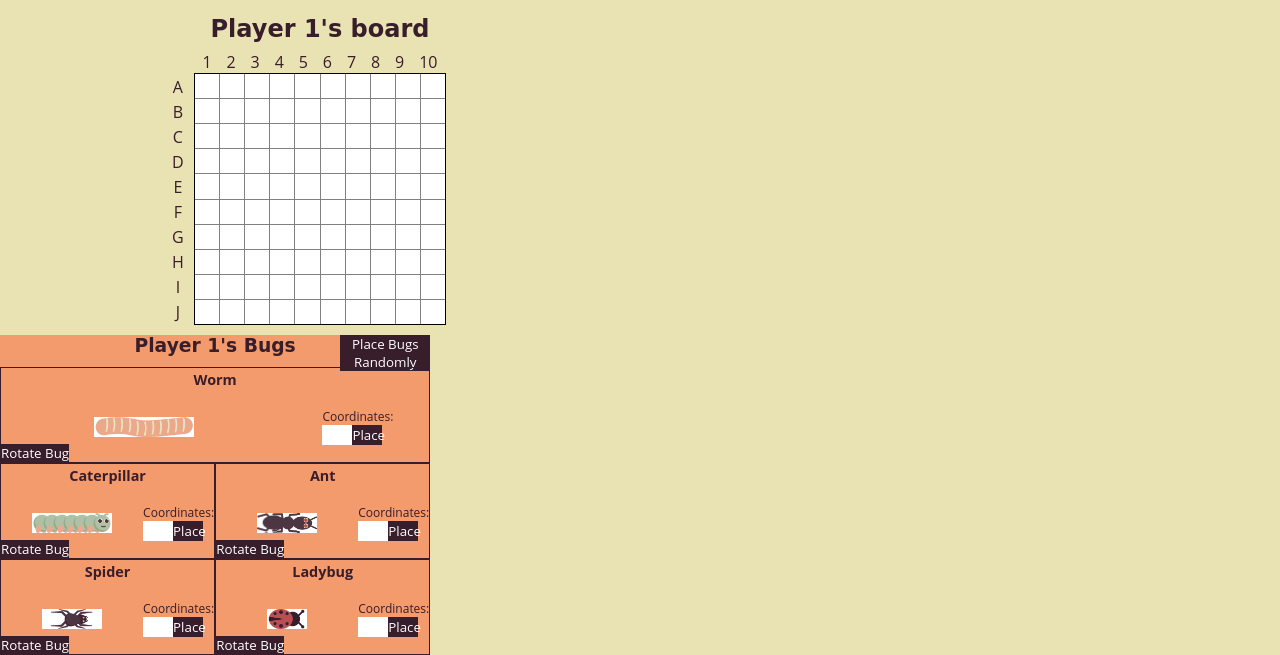
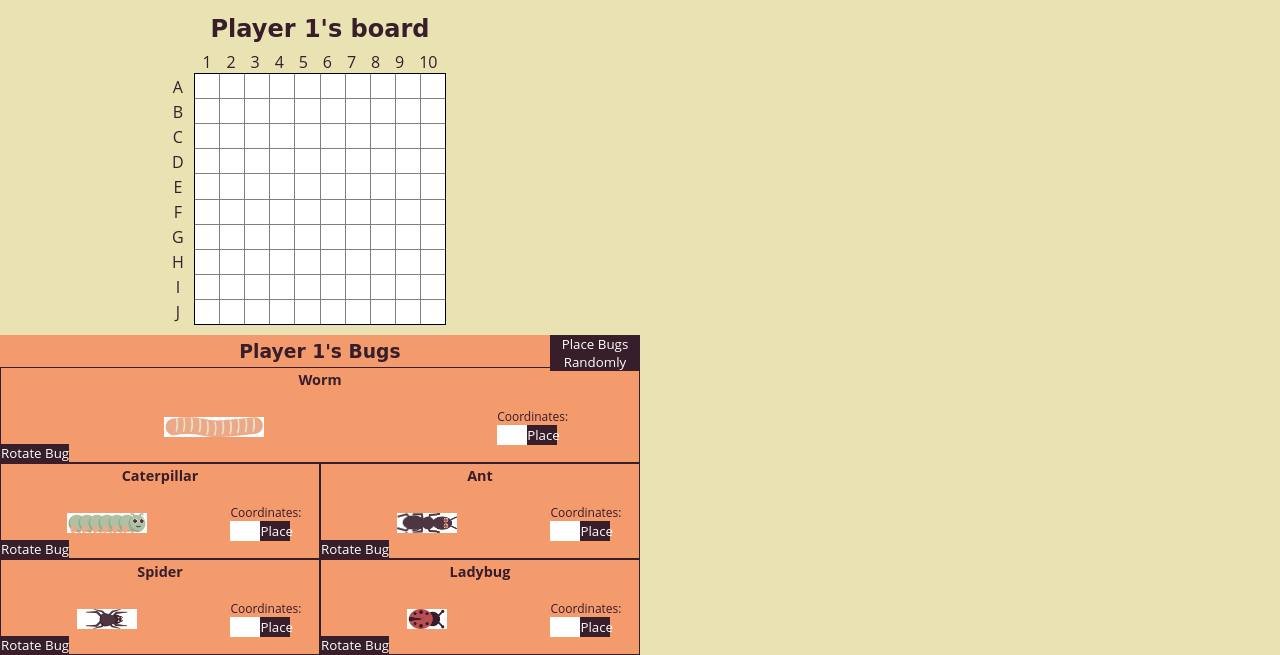
Before and after one commit to sheacronin/battleship, a website built with webpack: page src/index.html in a window 1280 px wide. Both pictures are taken after a click on the button "Play". Shown: the part 145-800 px from the top of the page. Built offline with nearby package versions, Linux system fonts and the light colour scheme.

Commit message:
Update bug pen styles

```diff
--- a/src/dom/board-dom.js
+++ b/src/dom/board-dom.js
@@ -1,7 +1,7 @@
 import game from '../game';
 import { BugPen } from './bug-pen';
 import { main } from '../index';
-import styleUnitWithBugImage from './bug-images';
+import { styleUnitWithBugImageWithRotation } from './bug-images';
 
 class BoardDisplay {
     constructor(board, boardOwnerPlayer) {
@@ -18,9 +18,9 @@ class BoardDisplay {
     render() {
         this._clearBoard();
         if (this._shouldThisBoardBeActive()) {
-            this.boardEl.classList.add('active');
+            this.containerEl.classList.add('active');
         } else {
-            this.boardEl.classList.remove('active');
+            this.containerEl.classList.remove('active');
         }
 
         // add name element
@@ -39,10 +39,7 @@ class BoardDisplay {
         this.containerEl.appendChild(this.boardEl);
 
         // add bug pen
-        if (!this.bugPen.hasBeenCreated) {
-            this.bugPen.createPen(this.board.bugs);
-        }
-        this.containerEl.appendChild(this.bugPen.containerEl);
+        this.bugPen.render(this.board.bugs);
 
         // add container
         main.appendChild(this.containerEl);
@@ -132,7 +129,7 @@ class BoardDisplay {
             // temporarily add name until bug assets are added
             if (game.shouldShowBugs(this.boardOwnerPlayer)) {
                 unitEl.classList.add('bug');
-                styleUnitWithBugImage(unitEl, bug, unitIndex);
+                styleUnitWithBugImageWithRotation(unitEl, bug, unitIndex);
             }
         }
     }
@@ -155,7 +152,7 @@ class BoardDisplay {
         // styles - opacity lower
         this.boardEl.style.opacity = '0.5';
         // remove active class
-        this.boardEl.classList.remove('active');
+        this.containerEl.classList.remove('active');
         // disable unit buttons
         this.boardEl.childNodes.forEach((unit) => (unit.disabled = true));
     }
--- a/src/dom/bug-images.js
+++ b/src/dom/bug-images.js
@@ -28,12 +28,16 @@ const bugImages = {
     worm: [worm_0, worm_1, worm_2, worm_3, worm_4],
 };
 
-function styleUnitWithBugImage(unitEl, bug, index) {
+function styleUnitWithBugImageWithRotation(unitEl, bug, index) {
     if (checkIfBugIsVertical(bug.direction)) {
         unitEl.style.transform = 'rotate(90deg)';
     } else {
         unitEl.style.transform = 'rotate(0deg)';
     }
+    unitEl.style.backgroundImage = getBugImageURL(bug.name, index);
+}
+
+function styleUnitWithBugImageWithoutRotation(unitEl, bug, index) {
     unitEl.style.backgroundImage = getBugImageURL(bug.name, index);
 }
 
@@ -50,4 +54,7 @@ function checkIfBugIsVertical(bugDirection) {
     return bugDirection === 'vertical' ? true : false;
 }
 
-export default styleUnitWithBugImage;
+export {
+    styleUnitWithBugImageWithRotation,
+    styleUnitWithBugImageWithoutRotation,
+};
--- a/src/dom/bug-pen.js
+++ b/src/dom/bug-pen.js
@@ -1,5 +1,8 @@
 import game from '../game';
-import styleUnitWithBugImage from './bug-images';
+import {
+    styleUnitWithBugImageWithoutRotation,
+    styleUnitWithBugImageWithRotation,
+} from './bug-images';
 
 class BugPen {
     constructor(boardDisplay) {
@@ -15,15 +18,30 @@ class BugPen {
 
         this.titleEl = document.createElement('h3');
         this.titleEl.textContent = `${this.owner.name}'s Bugs`;
-        this.containerEl.appendChild(this.titleEl);
 
         this.placeBugsRandomlyBtn = document.createElement('button');
         this.placeBugsRandomlyBtn.classList.add('place-bugs-random');
         this.placeBugsRandomlyBtn.textContent = 'Place Bugs Randomly';
-        this.containerEl.appendChild(this.placeBugsRandomlyBtn);
+    }
+
+    render(bugs) {
+        this.clear();
+        this.createPen(bugs);
+
+        this.boardDisplay.containerEl.appendChild(this.containerEl);
     }
 
     createPen(bugs) {
+        this.containerEl.appendChild(this.titleEl);
+
+        if (this._areWePlacingBugs(this.owner)) {
+            this.containerEl.classList.add('placing-bugs');
+        } else {
+            if (this.containerEl.classList.contains('placing-bugs')) {
+                this.containerEl.classList.remove('placing-bugs');
+            }
+        }
+
         bugs.forEach((bug) => {
             const bugContainer = document.createElement('div');
             bugContainer.classList.add('bug-container');
@@ -36,41 +54,64 @@ class BugPen {
             const wholeBug = document.createElement('div');
             wholeBug.classList.add('whole-bug');
             wholeBug.draggable = true;
-            this.addDragEventListeners(wholeBug);
 
             for (let i = 0; i < bug.units.length; i++) {
                 const bugUnit = document.createElement('div');
                 bugUnit.classList.add('unit');
                 bugUnit.classList.add('bug');
-                styleUnitWithBugImage(bugUnit, bug, i);
+                styleUnitWithBugImageWithoutRotation(bugUnit, bug, i);
                 wholeBug.appendChild(bugUnit);
             }
 
             bugContainer.appendChild(wholeBug);
 
             // only add inputs if the owner of the bugs is human
-            if (!this.owner.isComputer) {
-                bugContainer.appendChild(this._createRotateBtn(bug, wholeBug));
-                bugContainer.appendChild(this._createCoordsInput(bug));
+            if (this._areWePlacingBugs(this.owner)) {
+                this._addInputs(bugContainer, bug, wholeBug);
+                bugContainer.classList.add('placing-bugs');
             }
 
             this.containerEl.appendChild(bugContainer);
         });
 
+        // reset bugs on board object so that they don't get doubled up
+        // when the player places them on the board
+        if (this._areWePlacingBugs(this.owner)) {
+            this._addPlaceBugsRandomlyBtn(bugs);
+            this.board.bugs = [];
+        }
+
+        // change this flag so extra bugs don't get added by BoardDisplay
+        this.hasBeenCreated = true;
+    }
+
+    clear() {
+        while (this.containerEl.firstChild) {
+            this.containerEl.removeChild(this.containerEl.firstChild);
+        }
+        this.containerEl.remove();
+    }
+
+    _areWePlacingBugs(owner) {
+        if (!owner.isComputer && !this.hasBeenCreated) {
+            return true;
+        } else {
+            return false;
+        }
+    }
+
+    _addInputs(bugContainer, bug, wholeBug) {
+        bugContainer.appendChild(this._createRotateBtn(bug, wholeBug));
+        bugContainer.appendChild(this._createCoordsInput(bug));
+    }
+
+    _addPlaceBugsRandomlyBtn(bugs) {
         this.placeBugsRandomlyBtn.addEventListener('click', () => {
             bugs.forEach((bug) => this.board.placeBugRandomly(bug));
             this.placeBugsRandomlyBtn.disabled = true;
             this.onAllBugsArePlaced();
         });
-
-        // reset bugs on board object so that they don't get doubled up
-        // when the player places them on the board
-        if (!this.owner.isComputer) {
-            this.board.bugs = [];
-        }
-
-        // change this flag so extra bugs don't get added by BoardDisplay
-        this.hasBeenCreated = true;
+        this.containerEl.appendChild(this.placeBugsRandomlyBtn);
     }
 
     _createRotateBtn(bug, bugEl) {
@@ -87,7 +128,7 @@ class BugPen {
             }
             // update background styles
             for (let i = 0; i < bug.units.length; i++) {
-                styleUnitWithBugImage(bugEl.childNodes[i], bug, i);
+                styleUnitWithBugImageWithRotation(bugEl.childNodes[i], bug, i);
             }
         });
         return rotateBtn;
@@ -149,24 +190,6 @@ class BugPen {
             }
         }
     }
-
-    addDragEventListeners(bugContainer) {
-        bugContainer.addEventListener('dragstart', onDragStart);
-
-        function onDragStart(e) {
-            console.log(e);
-        }
-
-        bugContainer.addEventListener('dragend', onDragEnd);
-
-        function onDragEnd(e) {
-            const dropX = e.screenX;
-            const dropY = e.screenY;
-
-            const dropEl = document.elementFromPoint(dropX, dropY);
-            console.log(dropEl);
-        }
-    }
 }
 
 export { BugPen };
--- a/src/styles.css
+++ b/src/styles.css
@@ -176,13 +176,22 @@ article.p2 {
     background-size: contain;
 }
 
-.active.board {
+.active .board {
     box-shadow: lightskyblue 0 0 10px 10px;
 }
 
 .active .unit:hover {
     cursor: pointer;
     box-shadow: inset 0 0 5px black;
+}
+
+@media (max-width: 500px) {
+    .active {
+        background-color: #e9e3b4;
+        width: 100vw;
+        height: 100vh;
+        z-index: 1;
+    }
 }
 
 .miss {
@@ -203,16 +212,27 @@ article.p2 {
     display: grid;
     grid-template-rows: 10% repeat(3, 30%);
     grid-template-columns: 1fr 1fr;
-    /* not sure about this height */
-    height: 40vh;
     position: absolute;
     bottom: 0;
+    width: 50vw;
+    height: 30vh;
+}
+
+.bug-pen.placing-bugs {
+    height: 40vh;
+}
+
+@media (max-width: 500px) {
+    .bug-pen {
+        width: 100vw;
+    }
 }
 
 .bug-pen h3 {
     grid-row: 1 / 1;
     grid-column: 1 / 3;
     font-family: 'Comfortaa', cursive;
+    align-self: center;
 }
 
 .place-bugs-random {
@@ -223,6 +243,12 @@ article.p2 {
 }
 
 .bug-container {
+    display: flex;
+    justify-content: center;
+    align-items: center;
+}
+
+.bug-container.placing-bugs {
     display: grid;
     justify-items: center;
     align-items: center;
```
Also changed, not shown: dist/main.js.
